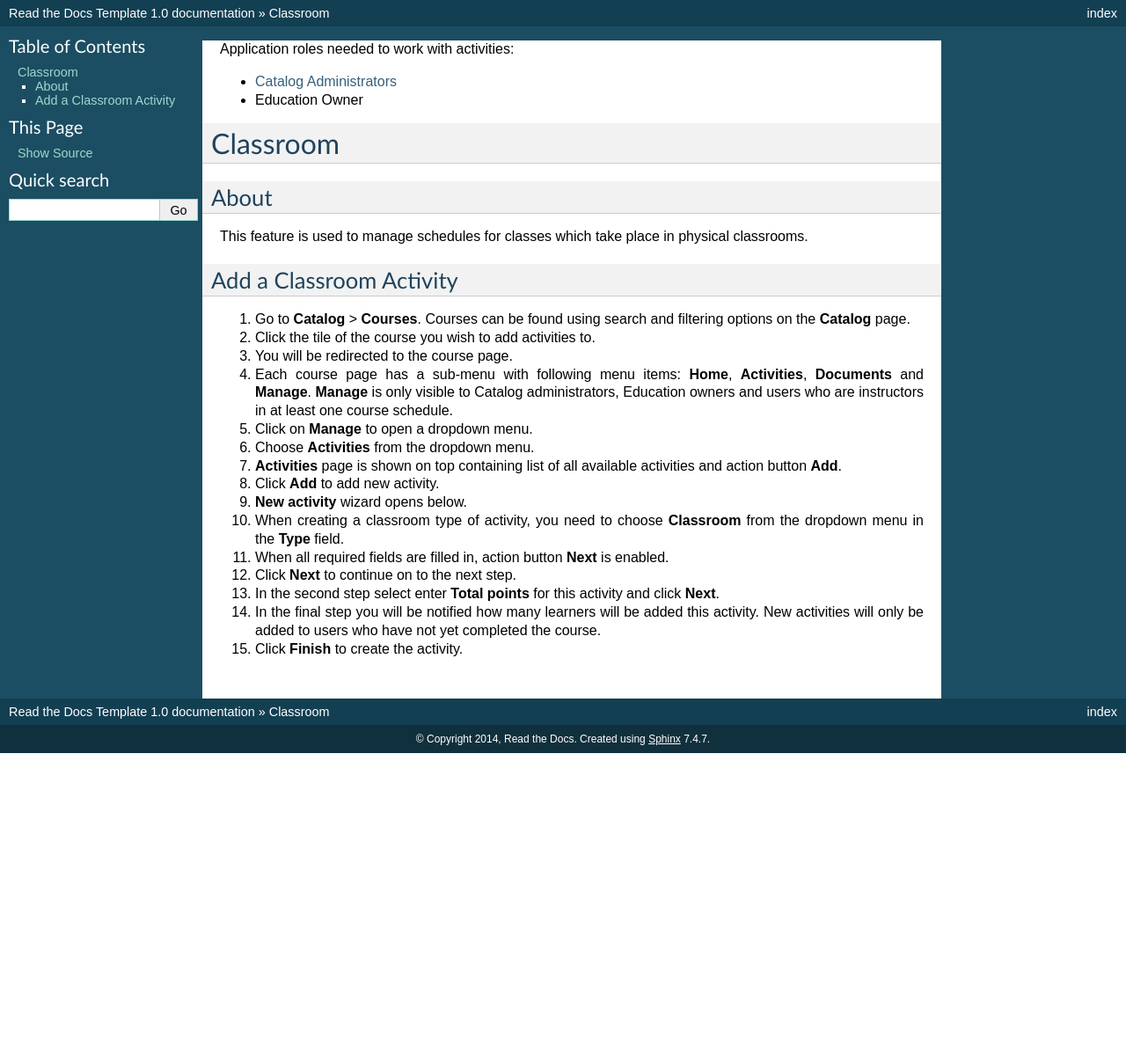
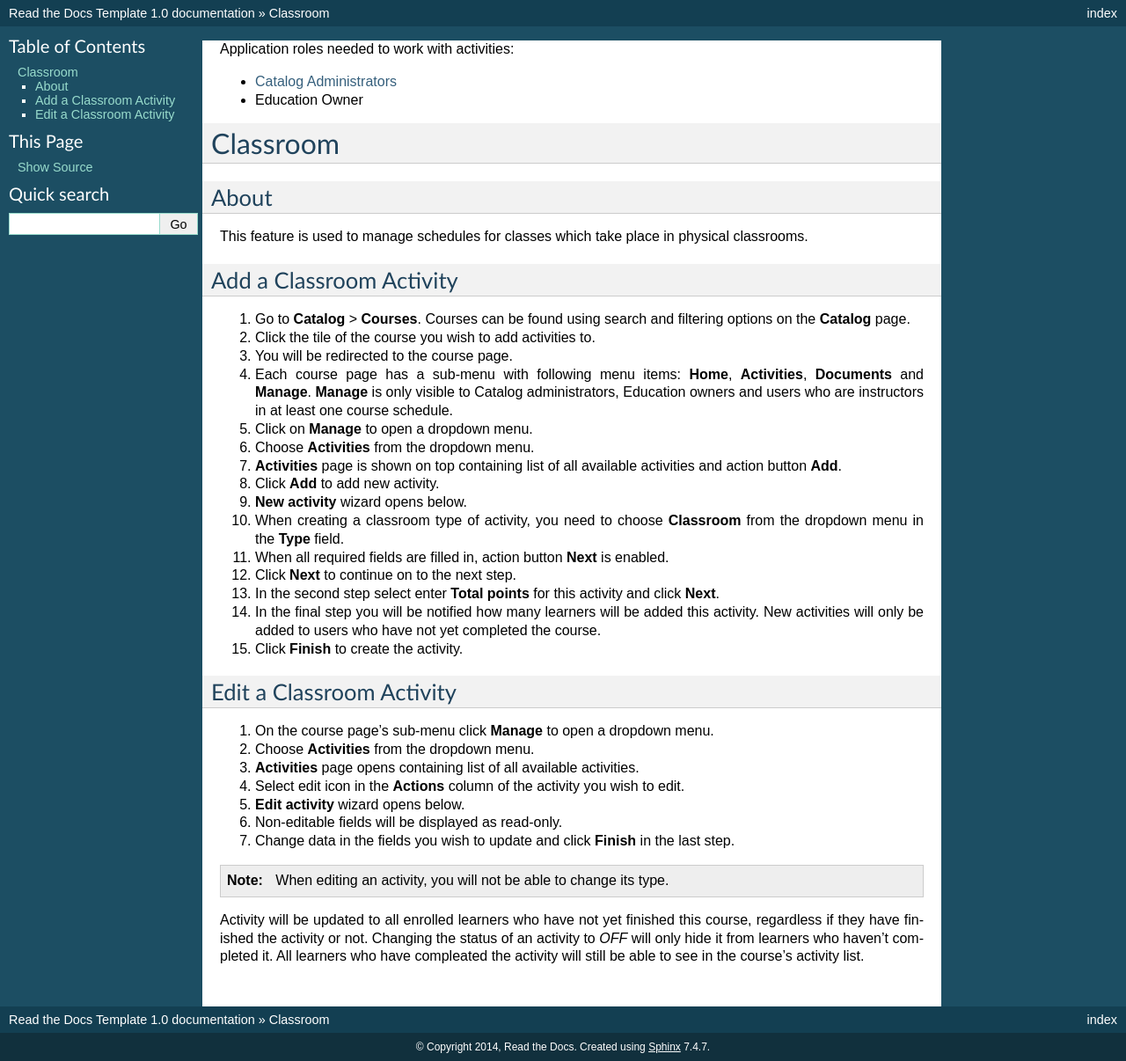
Before and after one commit to pslisko/performa365docs, a Sphinx documentation site: the page built from docs/howto/manage_activities/classroom_virtual.rst, in a window 1280 px wide. Shown: the whole page at 88% size. Built offline with Sphinx 7.4.7, drawn with Linux system fonts in a browser that asks for light colours; pages that are not in the unit, such as notebooks, are missing from menus; before the commit the page ends 900 px from its top, so only the background shows below that.

Commit message:
Update classroom_virtual.rst

```diff
--- a/docs/howto/manage_activities/classroom_virtual.rst
+++ b/docs/howto/manage_activities/classroom_virtual.rst
@@ -33,3 +33,19 @@ Add a Classroom Activity
 #. In the second step select enter **Total points** for this activity and click **Next**.
 #. In the final step you will be notified how many learners will be added this activity. New activities will only be added to users who have not yet completed the course.
 #. Click **Finish** to create the activity.
+
+Edit a Classroom Activity
+***************************
+
+#. On the course page's sub-menu click **Manage** to open a dropdown menu.
+#. Choose **Activities** from the dropdown menu.
+#. **Activities** page opens containing list of all available activities.
+#. Select edit icon in the **Actions** column of the activity you wish to edit.
+#. **Edit activity** wizard opens below.
+#. Non-editable fields will be displayed as read-only.
+#. Change data in the fields you wish to update and click **Finish** in the last step.
+
+
+.. note:: When editing an activity, you will not be able to change its type.
+Activity will be updated to all enrolled learners who have not yet finished this course, regardless if they have finished the activity or not.
+Changing the status of an activity to *OFF* will only hide it from learners who haven't completed it. All learners who have compleated the activity will still be able to see in the course's activity list.
```
